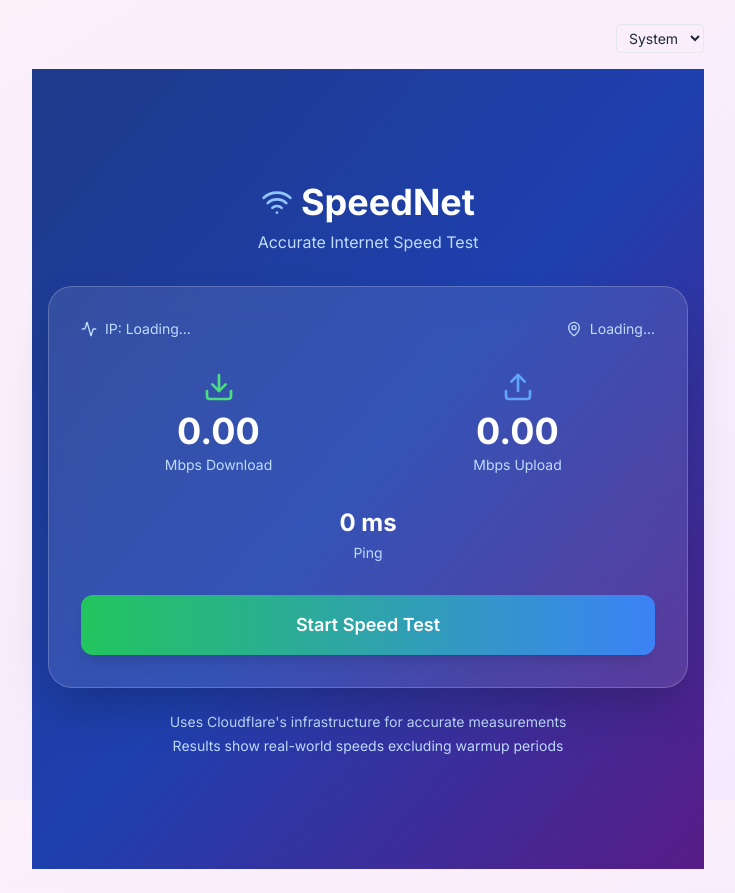
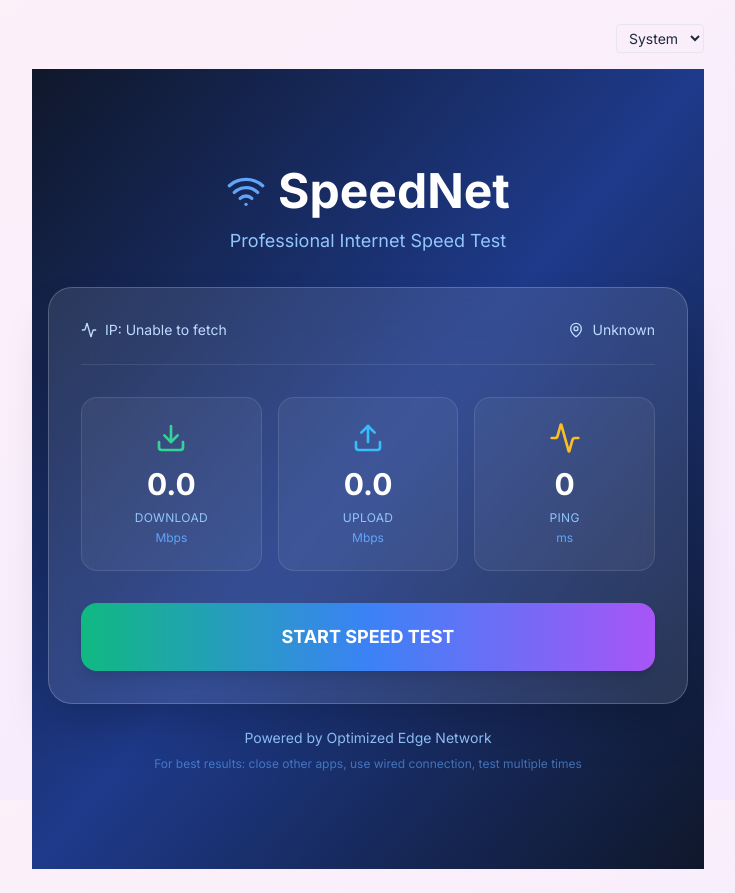
Before and after one commit to MuhammadUsama3228/speednet, a Next.js app: page / in a window 1280 px wide. Shown: the whole page, without its empty margins (272-1007 px from the left). Built offline with nearby package versions, Linux system fonts and the light colour scheme; no server answers.

Commit message:
feat: upgrade to professional UI with real-time metrics

```diff
--- a/app/SpeedTest.jsx
+++ b/app/SpeedTest.jsx
@@ -12,6 +12,7 @@ export default function SpeedTest() {
   const [location, setLocation] = useState('');
   const [progress, setProgress] = useState(0);
   const [stage, setStage] = useState('');
+  const [currentSpeed, setCurrentSpeed] = useState(0);
 
   useEffect(() => {
     fetchIPInfo();
@@ -24,151 +25,190 @@ export default function SpeedTest() {
       setIp(data.ip);
       setLocation(`${data.city}, ${data.country_name}`);
     } catch (error) {
-      console.error('Error fetching IP:', error);
+      setIp('Unable to fetch');
+      setLocation('Unknown');
     }
   };
 
   const measurePing = async () => {
     const measurements = [];
-    for (let i = 0; i < 5; i++) {
+    for (let i = 0; i < 3; i++) {
       const start = performance.now();
       try {
-        await fetch('https://www.cloudflare.com/cdn-cgi/trace', {
+        // Use local endpoint to avoid CORS, but cache-busting ensures actual RTT
+        await fetch('/api/librespeed/empty?r=' + Math.random(), {
           method: 'HEAD',
           cache: 'no-store'
         });
         const end = performance.now();
         measurements.push(end - start);
       } catch (error) {
-        console.error('Ping measurement failed:', error);
+        console.error('Ping failed:', error);
       }
+      await new Promise(resolve => setTimeout(resolve, 100));
     }
     return measurements.length > 0
-      ? measurements.reduce((a, b) => a + b) / measurements.length
+      ? Math.round(measurements.reduce((a, b) => a + b) / measurements.length)
       : 0;
   };
 
   const measureDownloadSpeed = async () => {
-    const testDuration = 10000; // 10 seconds
-    const warmupTime = 2000; // 2 seconds warmup
-    const numConnections = 6; // Multiple parallel connections
+    return new Promise(async (resolve) => {
+      const testDuration = 15000; // 15 seconds total
+      const warmupDuration = 3000; // 3 second warmup
+      let totalBytesAfterWarmup = 0;
+      let testStartTime = null;
+      let connections = [];
+      const startTime = Date.now();
 
-    // Use our own optimized Vercel Edge endpoints
-    const testUrls = [
-      '/api/librespeed/garbage?ckSize=4',
-      '/api/librespeed/garbage?ckSize=4',
-      '/api/librespeed/garbage?ckSize=4',
-      '/api/librespeed/garbage?ckSize=4',
-      '/api/librespeed/garbage?ckSize=4',
-      '/api/librespeed/garbage?ckSize=4'
-    ];
+      // Create 6 parallel download streams for better saturation
+      const numStreams = 6;
 
-    let totalBytes = 0;
-    let validMeasurements = 0;
-    const startTime = performance.now();
-    let isWarmup = true;
+      for (let i = 0; i < numStreams; i++) {
+        const downloadStream = async () => {
+          while (Date.now() - startTime < testDuration) {
+            try {
+              // Use local proxy to avoid CORS. ckSize=8 requests 8MB chunks.
+              const cacheBuster = Date.now() + Math.random();
+              const url = `/api/librespeed/garbage?ckSize=8&r=${cacheBuster}`;
 
-    const downloadPromises = testUrls.slice(0, numConnections).map(async (url, index) => {
-      let connectionBytes = 0;
+              const response = await fetch(url, {
+                cache: 'no-store',
+                headers: { 'Cache-Control': 'no-cache' }
+              });
 
-      while (performance.now() - startTime < testDuration) {
-        try {
-          const cacheBuster = `${Date.now()}-${Math.random()}`;
-          const response = await fetch(`${url}&cacheBuster=${cacheBuster}`, {
-            cache: 'no-store',
-            headers: { 'Cache-Control': 'no-cache' }
-          });
+              if (!response.ok) throw new Error('Download failed');
 
-          const reader = response.body.getReader();
-          let receivedLength = 0;
+              const reader = response.body.getReader();
 
-          while (true) {
-            const { done, value } = await reader.read();
-            if (done) break;
+              while (true) {
+                const { done, value } = await reader.read();
 
-            receivedLength += value.length;
+                if (done) break;
 
-            // Only count bytes after warmup period
-            if (performance.now() - startTime > warmupTime) {
-              if (isWarmup && index === 0) {
-                isWarmup = false;
-                totalBytes = 0;
-                validMeasurements = 0;
+                const currentTime = Date.now();
+                const elapsed = currentTime - startTime;
+
+                // Start counting bytes after warmup
+                if (elapsed > warmupDuration) {
+                  if (testStartTime === null) {
+                    testStartTime = currentTime;
+                    totalBytesAfterWarmup = 0;
+                  }
+                  totalBytesAfterWarmup += value.length;
+
+                  // Calculate and display current speed
+                  const testElapsed = (currentTime - testStartTime) / 1000;
+                  if (testElapsed > 0) {
+                    const currentMbps = (totalBytesAfterWarmup * 8) / (testElapsed * 1000000);
+                    setCurrentSpeed(currentMbps);
+                  }
+                }
+
+                // Stop if we've exceeded test duration
+                if (currentTime - startTime >= testDuration) {
+                  reader.cancel();
+                  break;
+                }
               }
-              connectionBytes += value.length;
+            } catch (error) {
+              // Connection error, will retry or finish
+              await new Promise(r => setTimeout(r, 100));
             }
           }
-        } catch (error) {
-          console.error('Download error:', error);
-          break;
-        }
+        };
+
+        connections.push(downloadStream());
       }
 
-      return connectionBytes;
+      // Wait for all connections to finish
+      await Promise.all(connections);
+
+      // Calculate final speed
+      if (testStartTime && totalBytesAfterWarmup > 0) {
+        const actualTestTime = (Date.now() - testStartTime) / 1000; // in seconds
+        const megabits = (totalBytesAfterWarmup * 8) / 1000000;
+        const mbps = megabits / actualTestTime;
+        resolve(mbps);
+      } else {
+        resolve(0);
+      }
     });
-
-    const results = await Promise.all(downloadPromises);
-    totalBytes = results.reduce((sum, bytes) => sum + bytes, 0);
-
-    const actualTestTime = testDuration - warmupTime;
-    const mbps = (totalBytes * 8) / (actualTestTime / 1000) / 1000000;
-
-    return Math.max(mbps, 0);
   };
 
   const measureUploadSpeed = async () => {
-    const testDuration = 8000; // 8 seconds
-    const warmupTime = 1500; // 1.5 seconds warmup
-    const numConnections = 4;
+    return new Promise(async (resolve) => {
+      const testDuration = 10000; // 10 seconds
+      const warmupDuration = 2000; // 2 second warmup
+      let totalBytesAfterWarmup = 0;
+      let testStartTime = null;
+      const startTime = Date.now();
 
-    // Generate random data to upload
-    const chunkSize = 64000; // 64KB chunks (safe for crypto.getRandomValues)
-    const generateData = () => {
-      const array = new Uint8Array(chunkSize);
-      crypto.getRandomValues(array);
-      return array;
-    };
+      // Generate random data
+      // FIXED: Reduced to 64KB to prevent browser crash (QuotaExceededError)
+      const chunkSize = 64000;
+      const testData = new Uint8Array(chunkSize);
+      crypto.getRandomValues(testData);
 
-    let totalBytes = 0;
-    const startTime = performance.now();
-    let isWarmup = true;
+      const numStreams = 4;
+      const connections = [];
 
-    const uploadPromises = Array(numConnections).fill(0).map(async () => {
-      let connectionBytes = 0;
+      for (let i = 0; i < numStreams; i++) {
+        const uploadStream = async () => {
+          while (Date.now() - startTime < testDuration) {
+            try {
+              // Use local proxy to avoid CORS
+              await fetch('/api/librespeed/empty', {
+                method: 'POST',
+                body: testData,
+                cache: 'no-store',
+                headers: {
+                  'Content-Type': 'application/octet-stream'
+                }
+              });
 
-      while (performance.now() - startTime < testDuration) {
-        try {
-          const data = generateData();
+              const currentTime = Date.now();
+              const elapsed = currentTime - startTime;
 
-          await fetch('/api/librespeed/empty', {
-            method: 'POST',
-            body: data,
-            headers: { 'Content-Type': 'application/octet-stream' }
-          });
+              // Count bytes after warmup
+              if (elapsed > warmupDuration) {
+                if (testStartTime === null) {
+                  testStartTime = currentTime;
+                  totalBytesAfterWarmup = 0;
+                }
+                totalBytesAfterWarmup += testData.length;
 
-          if (performance.now() - startTime > warmupTime) {
-            if (isWarmup) {
-              isWarmup = false;
-              totalBytes = 0;
+                // Calculate current speed
+                const testElapsed = (currentTime - testStartTime) / 1000;
+                if (testElapsed > 0) {
+                  const currentMbps = (totalBytesAfterWarmup * 8) / (testElapsed * 1000000);
+                  setCurrentSpeed(currentMbps);
+                }
+              }
+
+              if (currentTime - startTime >= testDuration) {
+                break;
+              }
+            } catch (error) {
+              await new Promise(r => setTimeout(r, 100));
             }
-            connectionBytes += data.length;
           }
-        } catch (error) {
-          console.error('Upload error:', error);
-          break;
-        }
+        };
+
+        connections.push(uploadStream());
       }
 
-      return connectionBytes;
+      await Promise.all(connections);
+
+      if (testStartTime && totalBytesAfterWarmup > 0) {
+        const actualTestTime = (Date.now() - testStartTime) / 1000;
+        const megabits = (totalBytesAfterWarmup * 8) / 1000000;
+        const mbps = megabits / actualTestTime;
+        resolve(mbps);
+      } else {
+        resolve(0);
+      }
     });
-
-    const results = await Promise.all(uploadPromises);
-    totalBytes = results.reduce((sum, bytes) => sum + bytes, 0);
-
-    const actualTestTime = testDuration - warmupTime;
-    const mbps = (totalBytes * 8) / (actualTestTime / 1000) / 1000000;
-
-    return Math.max(mbps, 0);
   };
 
   const runTest = async () => {
@@ -177,103 +217,125 @@ export default function SpeedTest() {
     setUploadSpeed(0);
     setPing(0);
     setProgress(0);
+    setCurrentSpeed(0);
 
     try {
-      // Measure ping
+      // Ping test
       setStage('Measuring latency...');
       setProgress(10);
       const pingResult = await measurePing();
-      setPing(Math.round(pingResult));
-      setProgress(20);
+      setPing(pingResult);
+      setProgress(25);
+      await new Promise(r => setTimeout(r, 500));
 
-      // Measure download speed
+      // Download test
       setStage('Testing download speed...');
+      setCurrentSpeed(0);
       const downloadResult = await measureDownloadSpeed();
       setDownloadSpeed(downloadResult);
-      setProgress(60);
+      setProgress(65);
+      await new Promise(r => setTimeout(r, 500));
 
-      // Measure upload speed
+      // Upload test
       setStage('Testing upload speed...');
+      setCurrentSpeed(0);
       const uploadResult = await measureUploadSpeed();
       setUploadSpeed(uploadResult);
       setProgress(100);
 
       setStage('Complete!');
     } catch (error) {
-      console.error('Speed test error:', error);
-      setStage('Error - Please try again');
+      console.error('Test error:', error);
+      setStage('Test failed - please try again');
     } finally {
+      setCurrentSpeed(0);
       setTimeout(() => {
         setTesting(false);
         setStage('');
-      }, 1000);
+      }, 1500);
     }
   };
 
   return (
-    <div className="min-h-screen bg-gradient-to-br from-blue-900 via-blue-800 to-purple-900 p-4 flex items-center justify-center">
+    <div className="min-h-screen bg-gradient-to-br from-slate-900 via-blue-900 to-slate-900 p-4 flex items-center justify-center">
       <div className="w-full max-w-2xl">
         {/* Header */}
         <div className="text-center mb-8">
-          <div className="flex items-center justify-center gap-2 mb-2">
-            <Wifi className="w-8 h-8 text-blue-300" />
-            <h1 className="text-4xl font-bold text-white">SpeedNet</h1>
+          <div className="flex items-center justify-center gap-3 mb-3">
+            <Wifi className="w-10 h-10 text-blue-400" />
+            <h1 className="text-5xl font-bold text-white">SpeedNet</h1>
           </div>
-          <p className="text-blue-200">Accurate Internet Speed Test</p>
+          <p className="text-blue-300 text-lg">Professional Internet Speed Test</p>
         </div>
 
         {/* Main Card */}
-        <div className="bg-white/10 backdrop-blur-lg rounded-3xl p-8 shadow-2xl border border-white/20">
+        <div className="bg-white/10 backdrop-blur-xl rounded-3xl p-8 shadow-2xl border border-white/20">
 
-          {/* IP and Location Info */}
-          <div className="flex justify-between items-center mb-8 text-sm">
+          {/* IP Info */}
+          <div className="flex justify-between items-center mb-8 pb-6 border-b border-white/10">
             <div className="flex items-center gap-2 text-blue-200">
               <Activity className="w-4 h-4" />
-              <span>IP: {ip || 'Loading...'}</span>
+              <span className="text-sm">IP: {ip || 'Loading...'}</span>
             </div>
             <div className="flex items-center gap-2 text-blue-200">
               <MapPin className="w-4 h-4" />
-              <span>{location || 'Loading...'}</span>
+              <span className="text-sm">{location || 'Loading...'}</span>
             </div>
           </div>
 
-          {/* Speed Display */}
-          <div className="grid grid-cols-2 gap-6 mb-8">
+          {/* Real-time Speed Display */}
+          {testing && currentSpeed > 0 && (
+            <div className="text-center mb-6">
+              <div className="text-5xl font-bold text-white">
+                {currentSpeed.toFixed(1)}
+              </div>
+              <div className="text-blue-300 mt-1">Mbps (Live)</div>
+            </div>
+          )}
+
+          {/* Speed Results Grid */}
+          <div className="grid grid-cols-3 gap-4 mb-8">
             {/* Download */}
-            <div className="text-center">
-              <Download className="w-8 h-8 text-green-400 mx-auto mb-2" />
-              <div className="text-4xl font-bold text-white mb-1">
-                {downloadSpeed.toFixed(2)}
+            <div className="bg-white/5 rounded-2xl p-6 text-center border border-white/10">
+              <Download className="w-8 h-8 text-emerald-400 mx-auto mb-3" />
+              <div className="text-3xl font-bold text-white mb-2">
+                {downloadSpeed.toFixed(1)}
               </div>
-              <div className="text-blue-200 text-sm">Mbps Download</div>
+              <div className="text-blue-300 text-xs uppercase tracking-wide">Download</div>
+              <div className="text-blue-400 text-xs mt-1">Mbps</div>
             </div>
 
             {/* Upload */}
-            <div className="text-center">
-              <Upload className="w-8 h-8 text-blue-400 mx-auto mb-2" />
-              <div className="text-4xl font-bold text-white mb-1">
-                {uploadSpeed.toFixed(2)}
+            <div className="bg-white/5 rounded-2xl p-6 text-center border border-white/10">
+              <Upload className="w-8 h-8 text-sky-400 mx-auto mb-3" />
+              <div className="text-3xl font-bold text-white mb-2">
+                {uploadSpeed.toFixed(1)}
               </div>
-              <div className="text-blue-200 text-sm">Mbps Upload</div>
+              <div className="text-blue-300 text-xs uppercase tracking-wide">Upload</div>
+              <div className="text-blue-400 text-xs mt-1">Mbps</div>
             </div>
-          </div>
 
-          {/* Ping */}
-          <div className="text-center mb-8">
-            <div className="text-2xl font-bold text-white mb-1">{ping} ms</div>
-            <div className="text-blue-200 text-sm">Ping</div>
+            {/* Ping */}
+            <div className="bg-white/5 rounded-2xl p-6 text-center border border-white/10">
+              <Activity className="w-8 h-8 text-amber-400 mx-auto mb-3" />
+              <div className="text-3xl font-bold text-white mb-2">
+                {ping}
+              </div>
+              <div className="text-blue-300 text-xs uppercase tracking-wide">Ping</div>
+              <div className="text-blue-400 text-xs mt-1">ms</div>
+            </div>
           </div>
 
           {/* Progress Bar */}
           {testing && (
             <div className="mb-6">
-              <div className="h-2 bg-white/20 rounded-full overflow-hidden">
+              <div className="h-3 bg-white/10 rounded-full overflow-hidden">
                 <div
-                  className="h-full bg-gradient-to-r from-green-400 to-blue-500 transition-all duration-300"
+                  className="h-full bg-gradient-to-r from-emerald-500 via-blue-500 to-purple-500 transition-all duration-500 ease-out"
                   style={{ width: `${progress}%` }}
                 />
               </div>
-              <p className="text-center text-blue-200 text-sm mt-2">{stage}</p>
+              <p className="text-center text-blue-300 text-sm mt-3 font-medium">{stage}</p>
             </div>
           )}
 
@@ -281,32 +343,35 @@ export default function SpeedTest() {
           <button
             onClick={runTest}
             disabled={testing}
-            className={`w-full py-4 rounded-xl font-semibold text-lg transition-all ${testing
-              ? 'bg-gray-600 cursor-not-allowed'
-              : 'bg-gradient-to-r from-green-500 to-blue-500 hover:from-green-600 hover:to-blue-600 transform hover:scale-105'
-              } text-white shadow-lg`}
+            className={`w-full py-5 rounded-2xl font-bold text-lg transition-all shadow-lg ${testing
+                ? 'bg-slate-700 cursor-not-allowed text-slate-400'
+                : 'bg-gradient-to-r from-emerald-500 via-blue-500 to-purple-500 hover:shadow-2xl hover:scale-[1.02] text-white'
+              }`}
           >
-            {testing ? 'Testing...' : 'Start Speed Test'}
+            {testing ? 'Testing in Progress...' : 'START SPEED TEST'}
           </button>
 
-          {/* Tips */}
-          {!testing && (downloadSpeed > 0 || uploadSpeed > 0) && (
-            <div className="mt-6 p-4 bg-white/5 rounded-xl border border-white/10">
-              <h3 className="text-white font-semibold mb-2">Tips for Accurate Results:</h3>
-              <ul className="text-blue-200 text-sm space-y-1">
-                <li>• Close other apps using internet</li>
-                <li>• Use wired connection for best results</li>
-                <li>• Test multiple times at different hours</li>
-                <li>• Results may vary based on server distance</li>
-              </ul>
+          {/* Results Info */}
+          {!testing && downloadSpeed > 0 && (
+            <div className="mt-6 p-5 bg-emerald-500/10 rounded-2xl border border-emerald-500/20">
+              <h3 className="text-white font-semibold mb-3 flex items-center gap-2">
+                <span className="text-emerald-400">✓</span> Test Complete
+              </h3>
+              <div className="text-blue-200 text-sm space-y-2">
+                <p>• Your download speed is <strong className="text-white">{downloadSpeed.toFixed(1)} Mbps</strong></p>
+                <p>• Your upload speed is <strong className="text-white">{uploadSpeed.toFixed(1)} Mbps</strong></p>
+                <p>• Your latency is <strong className="text-white">{ping} ms</strong></p>
+              </div>
             </div>
           )}
         </div>
 
-        {/* Info Footer */}
-        <div className="text-center mt-6 text-blue-200 text-sm">
-          <p>Uses Cloudflare's infrastructure for accurate measurements</p>
-          <p className="mt-1">Results show real-world speeds excluding warmup periods</p>
+        {/* Tips */}
+        <div className="mt-6 text-center">
+          <p className="text-blue-300 text-sm mb-2">Powered by Optimized Edge Network</p>
+          <p className="text-blue-400/60 text-xs">
+            For best results: close other apps, use wired connection, test multiple times
+          </p>
         </div>
       </div>
     </div>
```
